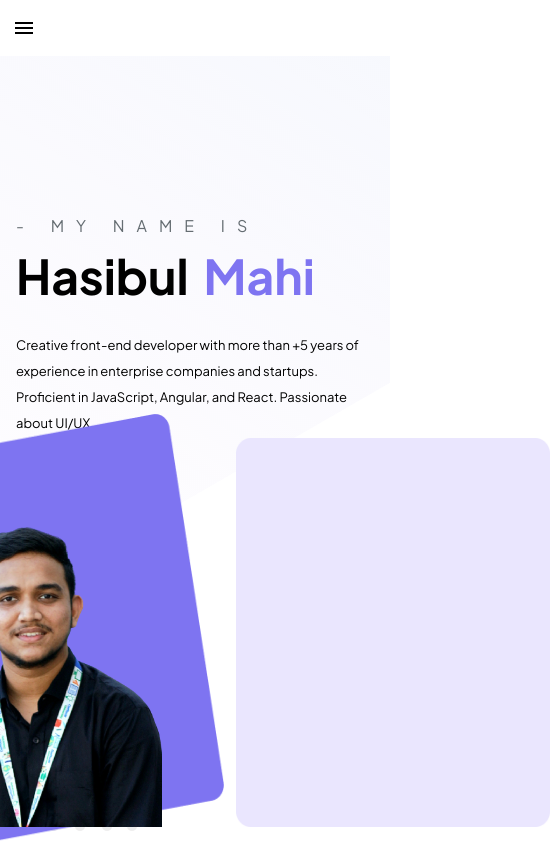
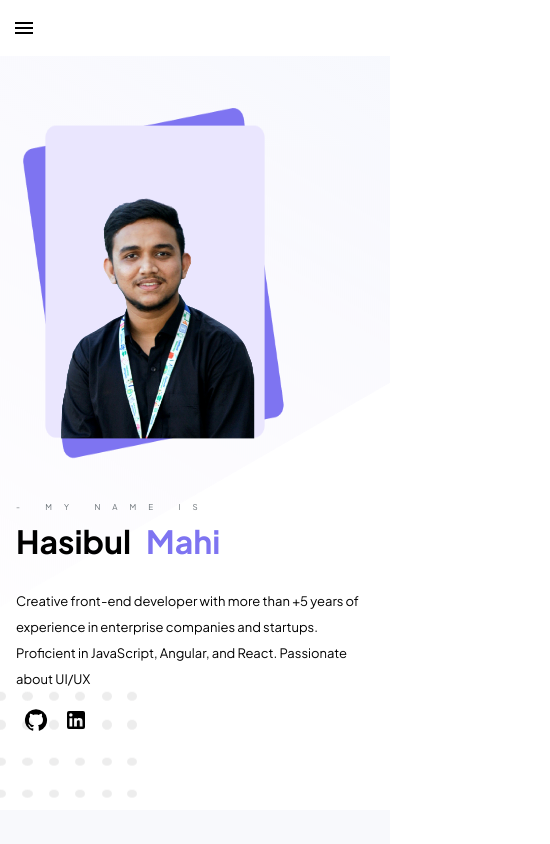
Before and after one commit to hasibulmahi/personal-portfolio, a Next.js app: page / in a window 390 px wide. Shown: the top 844 px of the page, 550 px wide, since content can reach past the window. Built offline with nearby package versions, Linux system fonts and the light colour scheme.

Commit message:
hero section responsive done

```diff
--- a/components/contact/contact.component.js
+++ b/components/contact/contact.component.js
@@ -38,8 +38,18 @@ function Contact(props) {
       />
 
       <Container>
-        <Grid container justify="space-between" spacing={12}>
-          <Grid item md={6} xs={12}>
+        <Grid
+          container
+          justify="space-between"
+          spacing={12}
+          sx={{
+            flexFlow: {
+              xs: "column-reverse",
+              sm: "row",
+            },
+          }}
+        >
+          <Grid item sm={6} md={6} xs={12}>
             <Box>
               <form onSubmit={handleSubmit}>
                 <TextField
@@ -105,7 +115,7 @@ function Contact(props) {
               </form>
             </Box>
           </Grid>
-          <Grid item md={6} xs={12}>
+          <Grid item sm={6} md={6} xs={12}>
             {ContactItem &&
               ContactItem.map((item, i) => {
                 return (
--- a/components/hero/hero.component.js
+++ b/components/hero/hero.component.js
@@ -4,6 +4,7 @@ import { FooterSocialMedia } from "../footer/social-media.seeds";
 import { Box, Container, Grid, IconButton, Typography } from "@mui/material";
 import SectionWrapper from "../section-wrapper/section-wrapper.component";
 import Image from "next/image";
+import { Scale } from "@mui/icons-material";
 
 const imageURL = "/white-bg.png";
 
@@ -18,11 +19,23 @@ function Hero(props) {
       <Box
         sx={{
           marginTop: "64px",
-          marginBottom: "55px",
+          marginBottom: {
+            xs: 0,
+            md: "55px",
+          },
         }}
       >
         <Container>
-          <Grid container justifyContent={"space-between"}>
+          <Grid
+            container
+            justifyContent={"space-between"}
+            sx={{
+              flexFlow: {
+                xs: "column-reverse",
+                md: "row",
+              },
+            }}
+          >
             <Grid item md={5}>
               <Box
                 sx={{
@@ -35,6 +48,10 @@ function Hero(props) {
                   sx={{
                     letterSpacing: ".75rem",
                     mb: "10px",
+                    fontSize: {
+                      xs: ".5rem",
+                      md: "1rem",
+                    },
                   }}
                 >
                   - MY NAME IS
@@ -50,6 +67,10 @@ function Hero(props) {
                     sx={{
                       fontWeight: "700",
                       paddingRight: "15px",
+                      fontSize: {
+                        xs: "2rem",
+                        md: "3rem",
+                      },
                     }}
                   >
                     Hasibul
@@ -60,6 +81,10 @@ function Hero(props) {
                     sx={{
                       fontWeight: "700",
                       color: "#7E74F1",
+                      fontSize: {
+                        xs: "2rem",
+                        md: "3rem",
+                      },
                     }}
                   >
                     Mahi
@@ -96,25 +121,51 @@ function Hero(props) {
             </Grid>
             <Grid
               sx={{
-                paddingLeft: "80px",
+                paddingLeft: {
+                  xs: 0,
+                  md: "80px",
+                },
+                display: "flex",
+                // alignItems: "flex-end",
+                justifyContent: {
+                  xs: "flex-start",
+                  md: "flex-end",
+                },
+                transform: {
+                  xs: "scale(.8)",
+                  md: "scale(1)",
+                },
+
+                marginBottom: {
+                  xs: "62px",
+                  md: 0,
+                },
               }}
               item
-              sm={7}
+              md={7}
             >
               <Box
                 sx={{
                   position: "relative",
-                  display: "flex",
+                  display: "inline-flex",
                   alignItems: "center",
                   justifyContent: "flex-end",
+                  marginLeft: {
+                    xs: "45px",
+                    md: 0,
+                  },
                 }}
               >
                 <Box
                   sx={{
                     position: "relative",
+                    display: "inline-flex",
                     zIndex: "20",
                     top: "43px",
-                    right: "179px",
+                    right: {
+                      xs: "37px",
+                      md: "61px",
+                    },
                   }}
                 >
                   <Image
@@ -127,11 +178,14 @@ function Hero(props) {
                 <Box
                   sx={{
                     position: "absolute",
-                    height: "389px",
-                    width: "314px",
+                    height: "390px",
+                    width: {
+                      xs: "274px",
+                      md: "304px",
+                    },
                     zIndex: "2",
-                    top: "-46px",
-                    left: "140px",
+                    top: "-48px",
+                    right: "24px",
                   }}
                 >
                   <Image src="/front.png" fill />
@@ -140,10 +194,13 @@ function Hero(props) {
                   sx={{
                     position: "absolute",
                     height: "438px",
-                    width: "355px",
+                    width: {
+                      xs: "326px",
+                      md: "355px",
+                    },
                     zIndex: "1",
                     top: "-70px",
-                    right: "117px",
+                    right: "0px",
                   }}
                 >
                   <Image src="/back.png" fill />
--- a/components/section-wrapper/section-wrapper.component.js
+++ b/components/section-wrapper/section-wrapper.component.js
@@ -15,8 +15,14 @@ function SectionWrapper({
     <Box
       id={sectionId}
       sx={{
-        paddingTop: pt,
-        paddingBottom: pb,
+        paddingTop: {
+          xs: "4.375rem",
+          md: pt,
+        },
+        paddingBottom: {
+          xs: "4.375rem",
+          md: pb,
+        },
         // backgroundImage: `url(${imageURL})`,
         ...sectionSx,
       }}
```
